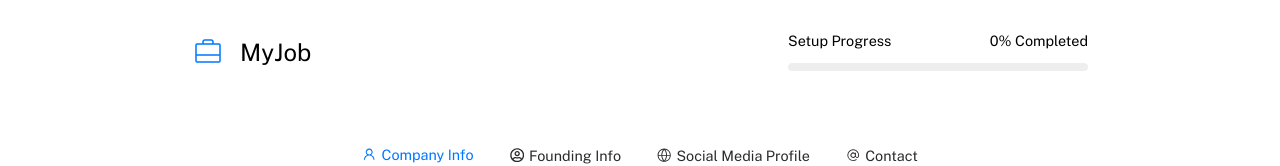
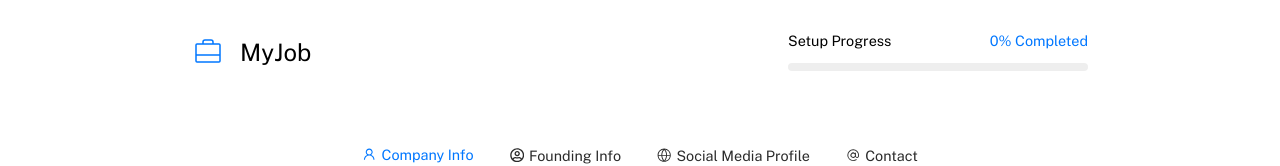
Before and after one commit to ioNihal/responsive-screens, a React (Vite) app: page / in a window 1280 px wide. Shown: the top 166 px of the page. Built offline with nearby package versions, Linux system fonts and the light colour scheme.

Commit message:
small fix

```diff
--- a/src/styles/Header.module.css
+++ b/src/styles/Header.module.css
@@ -41,6 +41,10 @@
     font-optical-sizing: auto;
     font-weight: 400;
     font-style: normal;
+}
+
+.progressInfo :nth-child(2) {
+    color: var(--blue);
 }
 
 .progressBar {
```
